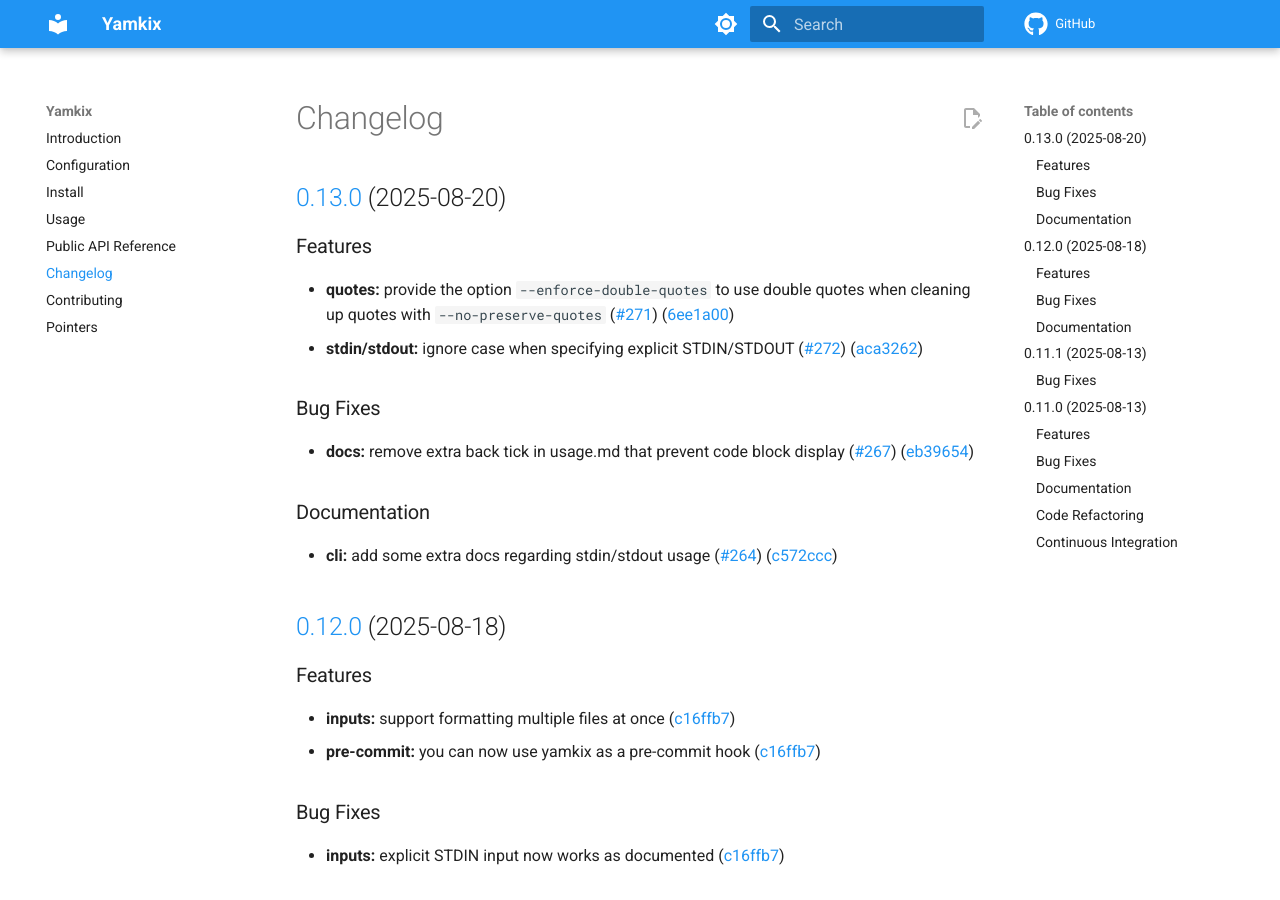
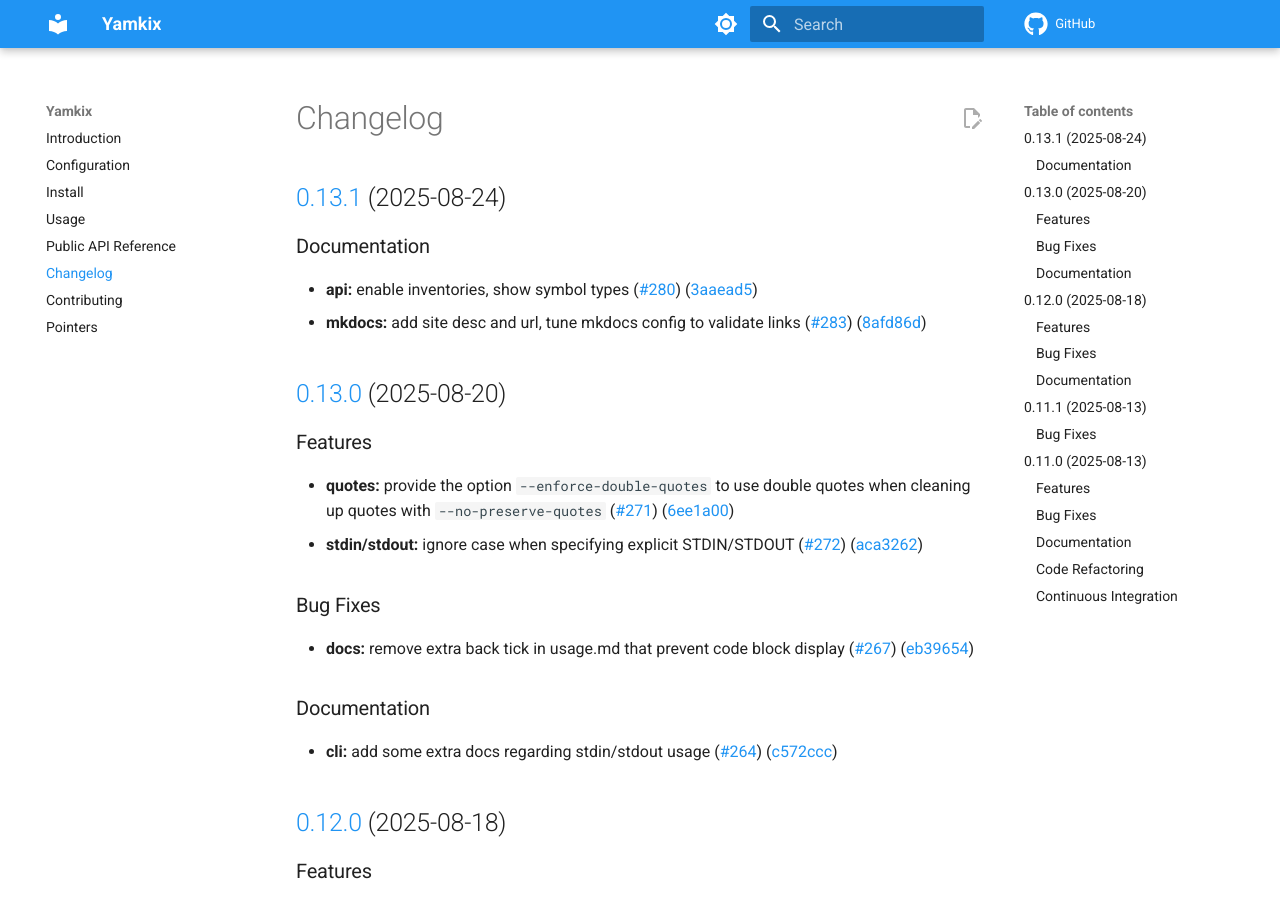
Before and after one commit to looztra/yamkix, an MkDocs documentation site: the page built from docs/changelog.md, in a window 1280 px wide and 900 px high. Built offline with MkDocs 1.6.1 and Material for MkDocs 9.7.7, drawn with Linux system fonts in a browser that asks for light colours; comment, search, counter and statistics services are not loaded.

Commit message:
chore(main): release 0.13.1

```diff
--- a/docs/changelog.md
+++ b/docs/changelog.md
@@ -1,4 +1,12 @@
 # Changelog
+
+## [0.13.1](https://github.com/looztra/yamkix/compare/v0.13.0...v0.13.1) (2025-08-24)
+
+
+### Documentation
+
+* **api:** enable inventories, show symbol types ([#280](https://github.com/looztra/yamkix/issues/280)) ([3aaead5](https://github.com/looztra/yamkix/commit/3aaead54358ae1163a8021b573f8021f7d49ee8f))
+* **mkdocs:** add site desc and url, tune mkdocs config to validate links ([#283](https://github.com/looztra/yamkix/issues/283)) ([8afd86d](https://github.com/looztra/yamkix/commit/8afd86dab5c05377b1b143c398ebb6fa7577be9e))
 
 ## [0.13.0](https://github.com/looztra/yamkix/compare/v0.12.0...v0.13.0) (2025-08-20)
 
```
Also changed, not shown: .release-please-manifest.json.
